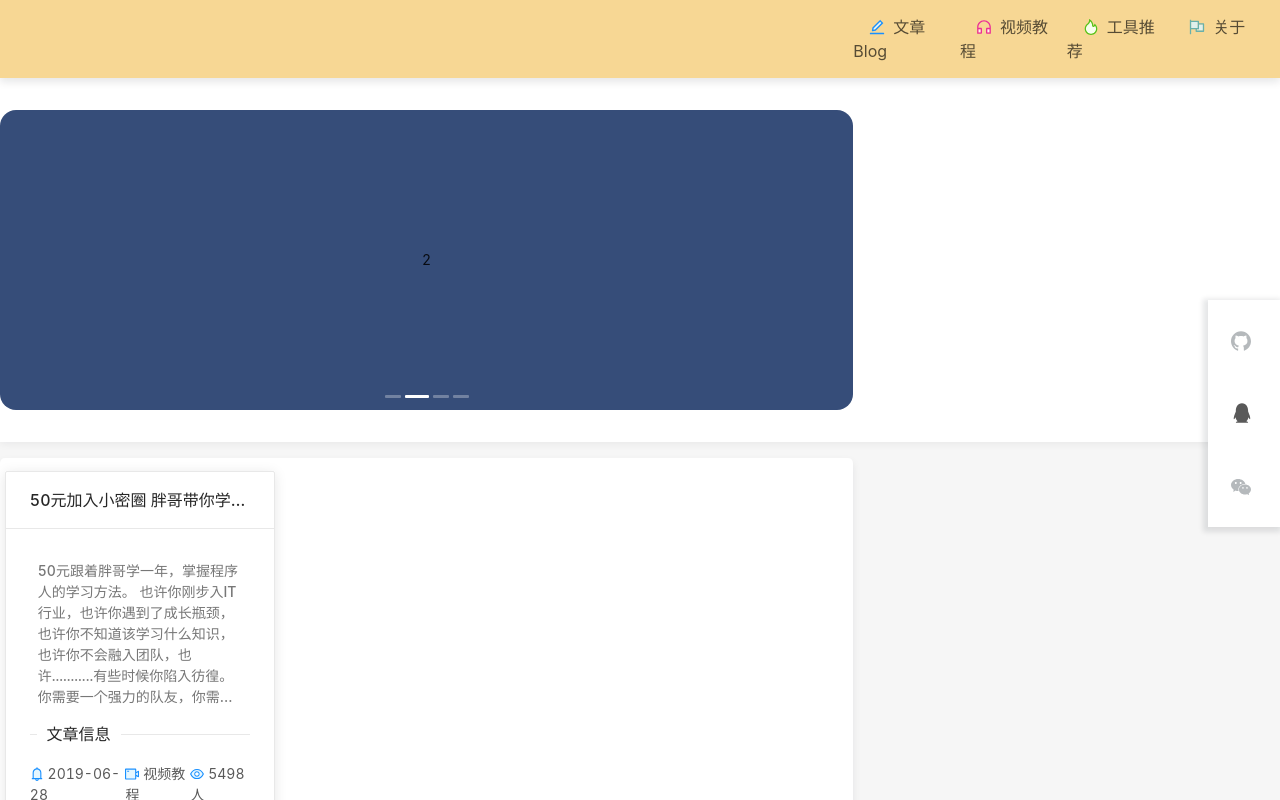
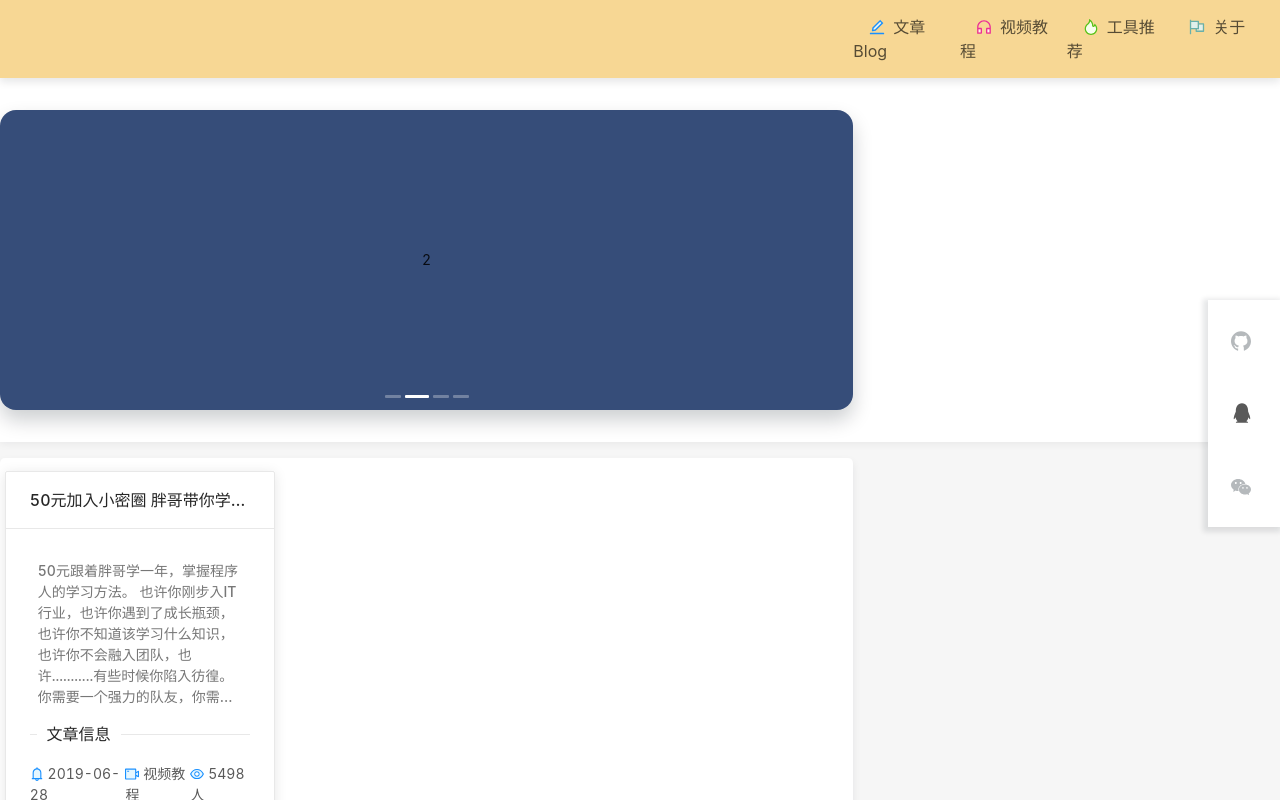
Before and after one commit to jiangkaifree/personalBlog, a Next.js app in the folder blog-app/: page / in a window 1280 px wide. Built offline with nearby package versions, Linux system fonts and the light colour scheme.

Commit message:
增加box-shadow

```diff
--- a/blog-app/components/Banner/Banner.module.scss
+++ b/blog-app/components/Banner/Banner.module.scss
@@ -10,5 +10,6 @@
     text-align: center;
     background-color: #364d79;
     border-radius: 1rem;
+    box-shadow: 0 10px 20px 0 rgba(7,17,27,.2);
   }
 }
```
